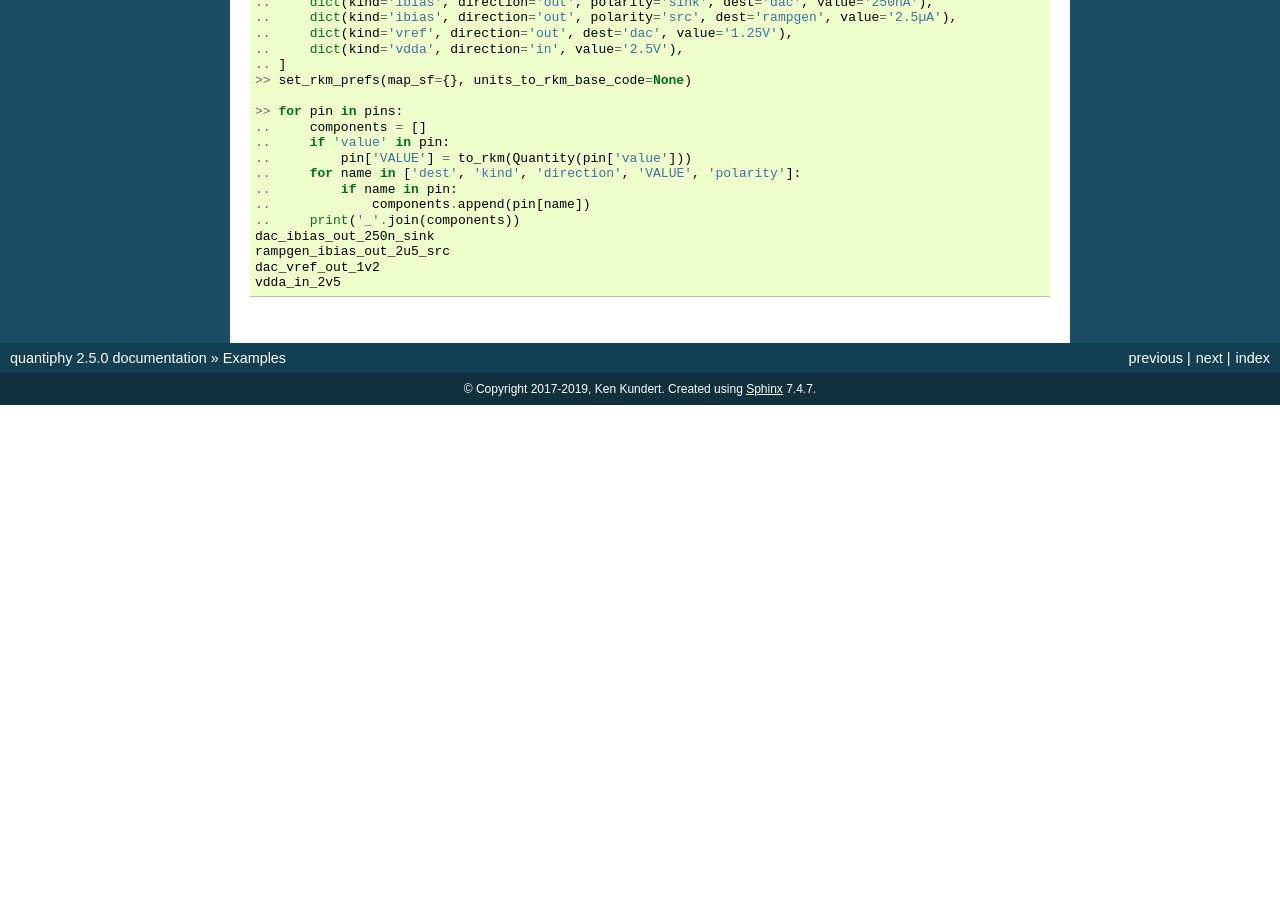
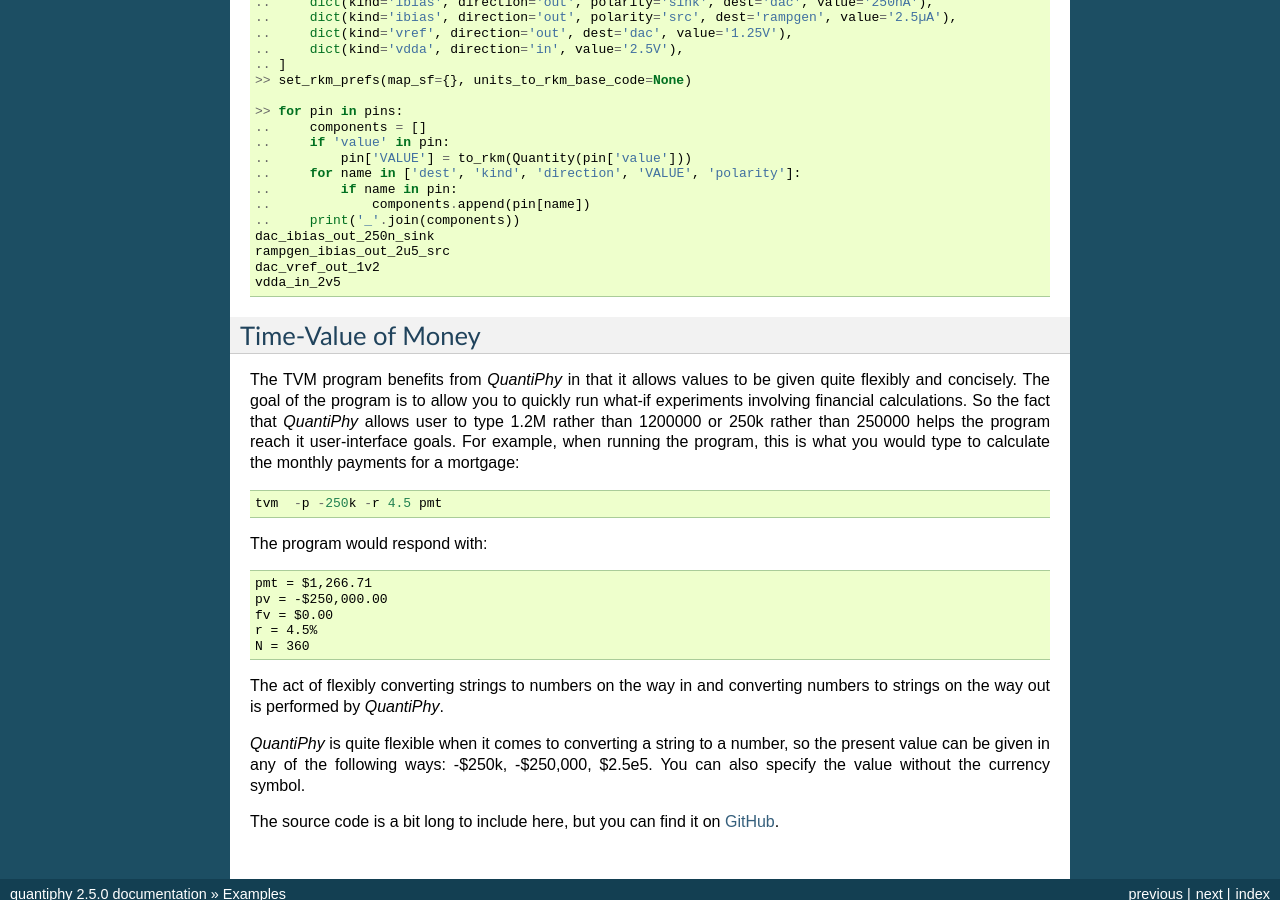
Before and after one commit to KenKundert/quantiphy, a Sphinx documentation site: the page built from doc/examples.rst, in a window 1280 px wide and 900 px high, scrolled down 15138 px. Built offline with Sphinx 7.4.7, drawn with Linux system fonts in a browser that asks for light colours; before the commit the page ends 15543 px from its top, so only the background shows below that; some of the changed text lies outside the part shown.

Commit message:
Add Time Value of Money example.

```diff
--- a/doc/examples.rst
+++ b/doc/examples.rst
@@ -362,7 +362,7 @@
 
 Another example of using *QuantiPhy* to implement casual time units is the
 *alarm* script, which notifies you as reminder after the specified amount of
-time has past. You can find it `on Github <https://github.com/KenKundert/alarm>`_.
+time has past. You can find it on `Github <https://github.com/KenKundert/alarm>`_.
 
 
 .. _unicode example:
@@ -1010,3 +1010,40 @@
     rampgen_ibias_out_2u5_src
     dac_vref_out_1v2
     vdda_in_2v5
+
+
+.. time-value of money example:
+
+.. index::
+   single: Time-Value of Money
+
+Time-Value of Money
+-------------------
+
+The TVM program benefits from *QuantiPhy* in that it allows values to be given
+quite flexibly and concisely. The goal of the program is to allow you to quickly
+run what-if experiments involving financial calculations. So the fact that
+*QuantiPhy* allows user to type 1.2M rather than 1200000 or 250k rather than
+250000 helps the program reach it user-interface goals.  For example, when
+running the program, this is what you would type to calculate the monthly
+payments for a mortgage::
+
+    tvm  -p -250k -r 4.5 pmt
+
+The program would respond with::
+
+    pmt = $1,266.71
+    pv = -$250,000.00
+    fv = $0.00
+    r = 4.5%
+    N = 360
+
+The act of flexibly converting strings to numbers on the way in and converting
+numbers to strings on the way out is performed by *QuantiPhy*.
+
+*QuantiPhy* is quite flexible when it comes to converting a string to a number,
+so the present value can be given in any of the following ways: -$250k,
+-$250,000, $2.5e5.  You can also specify the value without the currency symbol.
+
+The source code is a bit long to include here, but you can find it on
+`GitHub <https://github.com/KenKundert/tvm>`_.
```
